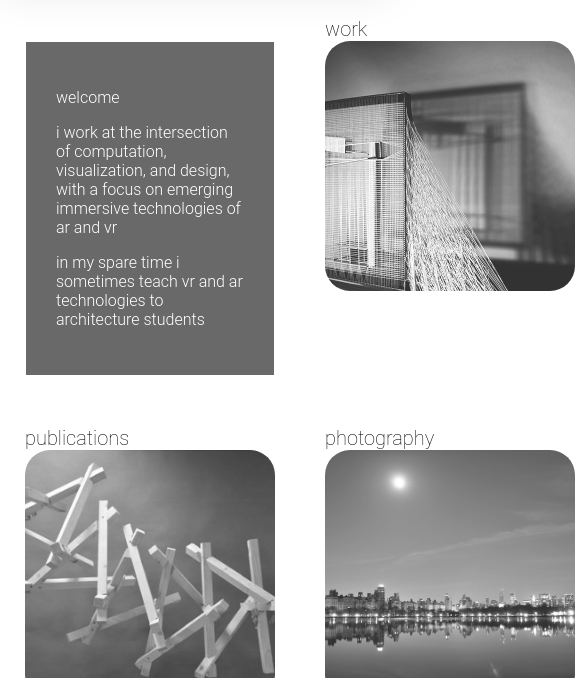
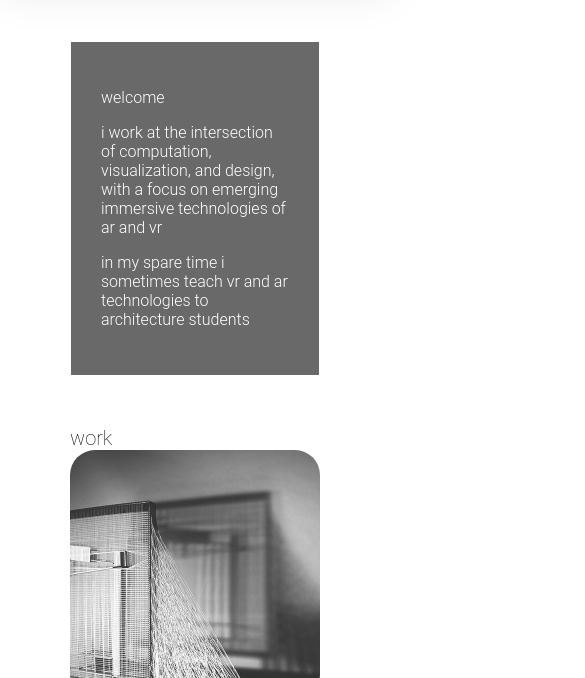
Before and after one commit to cwmorse/cwmorse.github.io, a plain HTML site: page index.html in a window 390 px wide. Shown: the part 158-836 px from the top of the page, 585 px wide, since content can reach past the window. Drawn offline with nearby package versions, Linux system fonts and the light colour scheme.

Commit message:
Change min width for mobile

```diff
--- a/style/style.css
+++ b/style/style.css
@@ -6,7 +6,7 @@
 body {
     font-family: Roboto, Helvetica, sans-serif;
     font-weight: 100;
-    min-width: 600px;
+    min-width: 200px;
     margin: 0;
     background-color: white;
     /*background-color: #2c2c2c;*/
```
